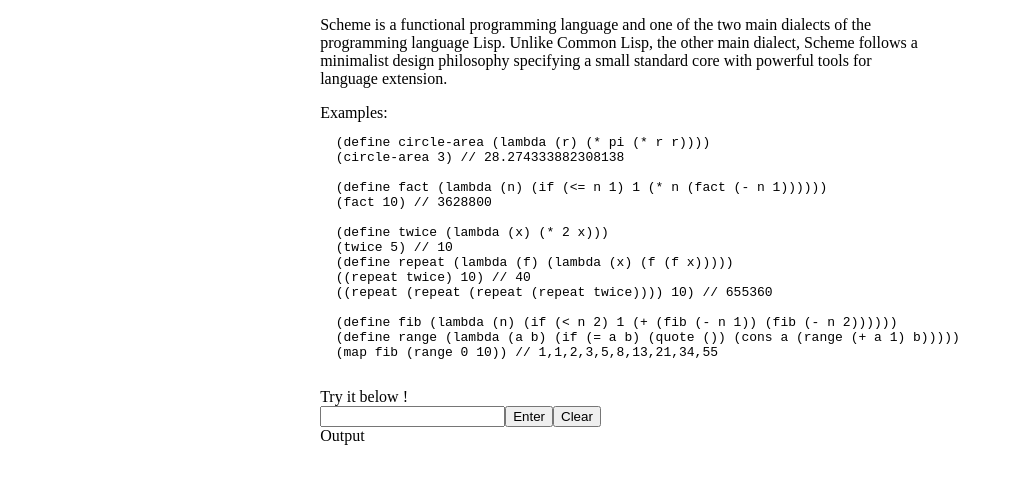
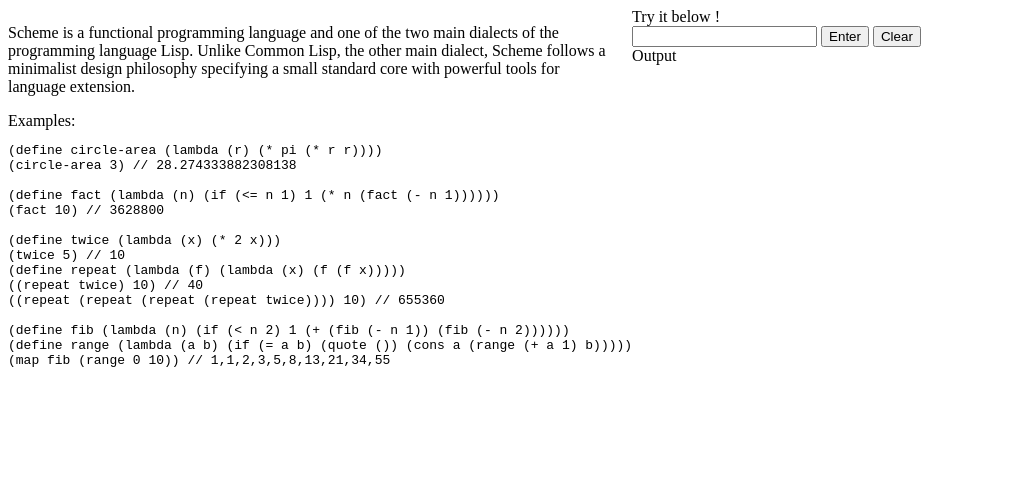
Before and after one commit to 0w0/tscheme, a plain HTML site: page index.html in a window 1280 px wide. Shown: the whole page, without its empty margins (0-1013 px from the left). Drawn offline with Linux system fonts and the light colour scheme.

Commit message:
Split view into intro and repl

```diff
--- a/index.css
+++ b/index.css
@@ -1,8 +1,17 @@
-html, body {
+/*html, body {
     display: table;
     margin: 0 auto;
-}
+}*/
 
 p {
   max-width: 75ch;
 }
+
+.intro {
+  float: left;
+}
+
+.repl {
+  float: left;
+  text-align: left;
+}
--- a/index.html
+++ b/index.html
@@ -6,6 +6,7 @@
   <link rel="stylesheet" href="index.css">
 </head>
 <body>
+  <div class="intro">
     <p>Scheme is a functional programming language and one of the two main dialects of the programming language Lisp.
       Unlike Common Lisp, the other main dialect, Scheme follows a minimalist design philosophy specifying a small standard core with powerful tools for language extension.</p>
     <div> Examples: </div>
@@ -26,10 +27,15 @@
 (define range (lambda (a b) (if (= a b) (quote ()) (cons a (range (+ a 1) b)))))
 (map fib (range 0 10)) // 1,1,2,3,5,8,13,21,34,55
     </pre>
+  </div>
+
+  <div class="repl">
     <div> Try it below !</div>
     <input type="text" id="input"> <button id="enter"> Enter </button> <button id="clear"> Clear </button>
     <div>Output</div>
     <div id="output"></div>
+  </div>
+
 </body>
 <script src="index.js"></script>
 </html>
```
Lines whose indentation alone changed are shown as unchanged.
